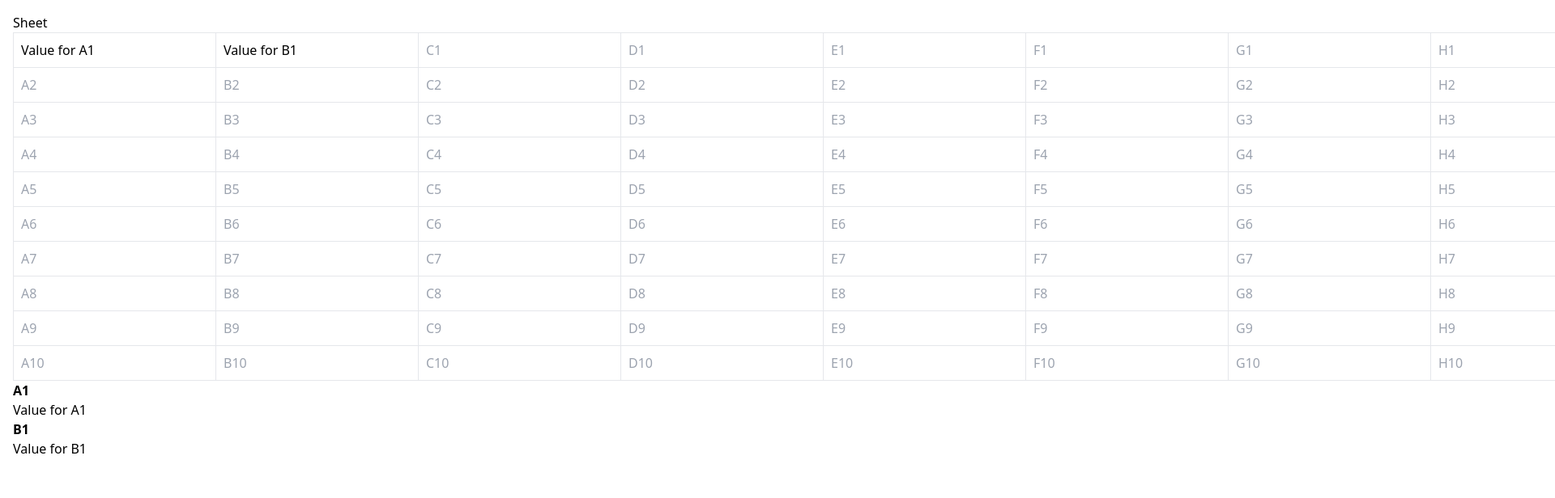
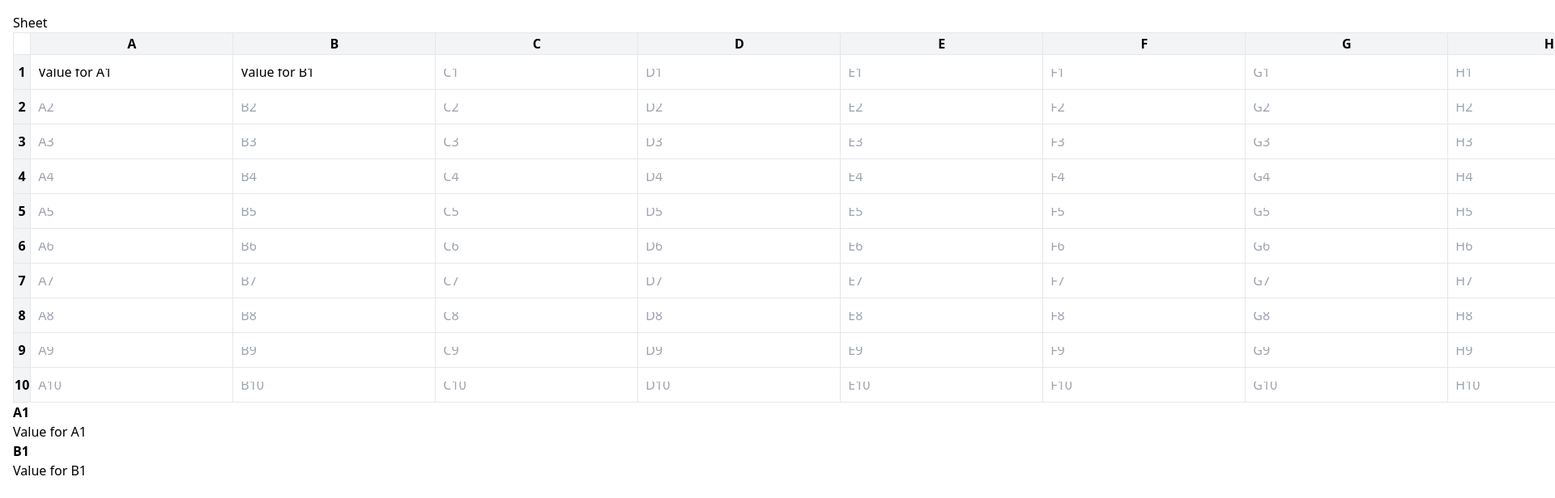
Before and after one commit to BurntCaramel/lattice-angular, an Angular app: page /first in a window 1280 px wide. Shown: the top 616 px of the page at 81% size, 1920 px wide, since content can reach past the window. Built offline with nearby package versions, Linux system fonts and the light colour scheme.

Commit message:
Calculate basic expressions

```diff
--- a/src/app/lattice-table/lattice-table.component.html
+++ b/src/app/lattice-table/lattice-table.component.html
@@ -1,8 +1,34 @@
 <table class="border-collapse border">
-  <tbody [formGroup]="form">
+  <thead>
+    <tr>
+      <th></th>
+      <th *ngFor="let column of data.columns" class="border bg-gray-100">{{ column }}</th>
+    </tr>
+  </thead>
+  <tbody [formGroup]="form" #tableBody>
     <tr *ngFor="let row of data.rows">
+      <th class="border bg-gray-100">{{ row }}</th>
       <td *ngFor="let column of data.columns" class="border">
-        <input type="text" [formControlName]="column + row" (focus)="focusCellInput(column, row)" placeholder="{{ column + row }}" class="block px-2 py-2">
+        <label class="block relative">
+          <div
+            *ngIf="!isFocused(column, row)"
+            class="block px-2 py-2 absolute w-full bg-white"
+            (click)="focusCellInput(column, row)"
+          >
+            {{calculateValueForCell(column, row)}}
+          </div>
+          <input
+            type="text"
+            [attr.data-column]="column"
+            [attr.data-row]="row"
+            [formControlName]="cellIDFor(column, row)"
+            (focus)="focusCellInput(column, row)"
+            (blur)="blurCellInput(column, row)"
+            (keyup.enter)="enterKey(column, row)"
+            placeholder="{{ column + row }}"
+            class="block px-2 py-2 focus:shadow-outline focus:bg-blue-100"
+          >
+        </label>
       </td>
     </tr>
   </tbody>
--- a/src/app/lattice-table/lattice-table.component.ts
+++ b/src/app/lattice-table/lattice-table.component.ts
@@ -1,4 +1,4 @@
-import { Component, OnInit, Input } from '@angular/core';
+import { Component, OnInit, Input, ViewChild } from '@angular/core';
 import { TableData } from '../table-data';
 import {
   FormControl,
@@ -22,14 +22,6 @@ class TableFormGroup extends FormGroup {
     asyncValidator?: AsyncValidatorFn | AsyncValidatorFn[] | null
   ) {
     super(controls, validatorOrOpts, asyncValidator);
-    // super(
-    //   controls,
-    //   (control: AbstractControl) => {
-    //     console.log("validate", control)
-    //     return null;
-    //   },
-    //   asyncValidator
-    // );
 
     this.registerControl('empty', new FormControl(''));
   }
@@ -55,7 +47,12 @@ class TableFormGroup extends FormGroup {
 })
 export class LatticeTableComponent implements OnInit {
   @Input() data: TableData;
+  @ViewChild('tableBody', { static: true }) tableBodyRef: {
+    nativeElement: HTMLTableSectionElement;
+  };
   form: FormGroup;
+
+  focusedCell: { column: string; row: string } | null = null;
 
   constructor() {}
 
@@ -70,16 +67,62 @@ export class LatticeTableComponent implements OnInit {
     this.form.valueChanges.subscribe({
       next: (value) => {
         this.data = TableData.fromObject(value);
-        // console.log("form changed", value);
-      }
-    })
+      },
+    });
+  }
+
+  cellIDFor(column: string, row: string) {
+    return `${column}${row}`;
+  }
+
+  isFocused(column: string, row: string): boolean {
+    if (this.focusedCell === null) {
+      return false;
+    }
+
+    return this.focusedCell.column === column && this.focusedCell.row === row;
+  }
+
+  calculateValueForCell(column: string, row: string): string | null {
+    const cellID = this.cellIDFor(column, row);
+    const rawValue = this.form.get(cellID).value;
+    if (typeof rawValue === 'string' && rawValue.startsWith('=')) {
+      const f = new Function(`return ${rawValue.slice(1)}`);
+      return f();
+    }
+
+    return null;
   }
 
   focusCellInput(column: string, row: string) {
+    this.focusedCell = { column, row };
+
     const cellID = `${column}${row}`;
-    console.log("focus", cellID);
+    console.log('focus', cellID);
     if (!this.form.contains(cellID)) {
-      this.form.addControl(cellID, new FormControl(""));
+      this.form.addControl(cellID, new FormControl(''));
+    }
+  }
+
+  blurCellInput(column: string, row: string) {
+    this.focusedCell = null;
+
+    const cellID = `${column}${row}`;
+    console.log('blur', cellID);
+    const control = this.form.get(cellID);
+    if (control.value === '') {
+      this.form.removeControl(cellID);
+    }
+  }
+
+  enterKey(column: string, row: string) {
+    const tableBodyEl = this.tableBodyRef.nativeElement;
+    const targetRow = parseInt(row, 10) + 1;
+    const targetEl = tableBodyEl.querySelector(
+      `input[data-column="${column}"][data-row="${targetRow}"]`
+    );
+    if (targetEl instanceof HTMLElement) {
+      targetEl.focus();
     }
   }
 }
--- a/src/app/table-data.ts
+++ b/src/app/table-data.ts
@@ -13,11 +13,12 @@ export class TableData {
   static fromObject(object: Record<string, string>): TableData {
     const tableData = new TableData();
     Object.keys(object).forEach(key => {
-      if (key === "empty") {
+      const value = object[key];
+      if (key === "empty" || value === "") {
         return;
       }
 
-      tableData.cellValues.set(key, object[key]);
+      tableData.cellValues.set(key, value);
     })
     return tableData;
   }
```
